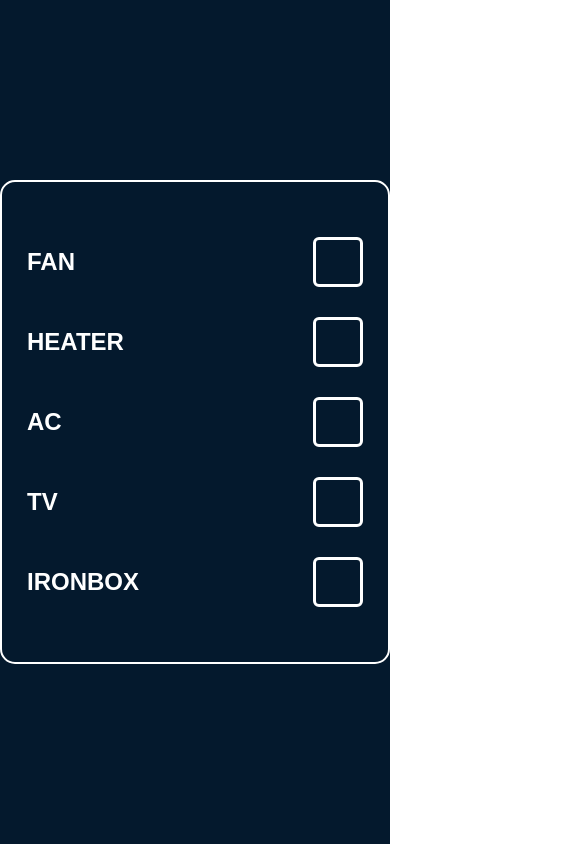
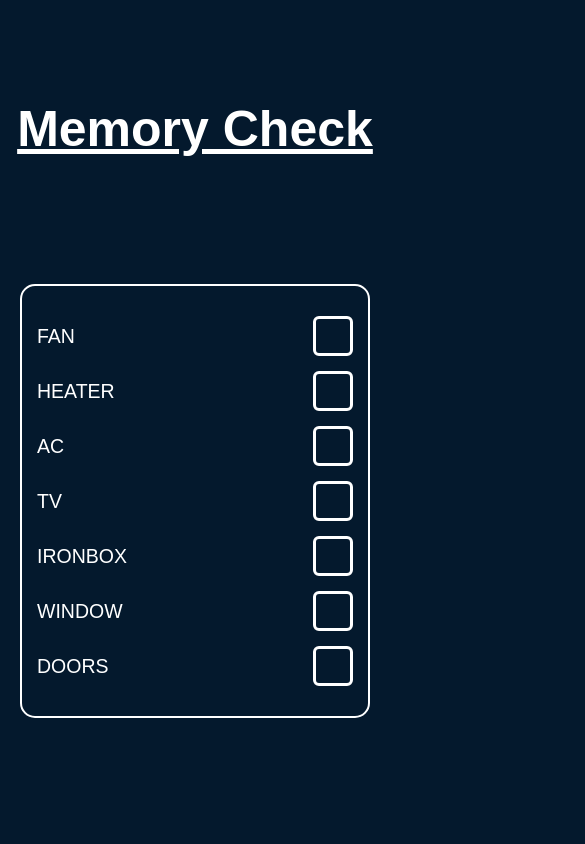
Before and after one commit to Gopuabhayan/mem_check, a plain HTML site: page app.html in a window 390 px wide. Shown: the top 844 px of the page, 585 px wide, since content can reach past the window. Drawn offline with Linux system fonts and the light colour scheme.

Commit message:
make responsive

```diff
--- a/index.html
+++ b/app.html
@@ -11,17 +11,32 @@
             font-family: 'Poppins', sans-serif;
             box-sizing: border-box;
         }
-        .app {
+        body {
+            min-height: 100vh;
             width: 100%;
-            height: 100vh;
             background: #04192d;
             color: #fff;
             display: flex;
+            flex-direction: column;
+            align-items: center;
+        }
+        .heading {
+            margin-top: 100px;
+            font-size: 50px;
+            text-align: center;
+            color: #fff;
+        }
+        .app {
+            display: flex;
             align-items: center;
             justify-content: center;
+            width: 100%;
+            flex: 1;
+            padding: 20px;
         }
         .container {
-            width: 450px;
+            width: 100%;
+            max-width: 450px;
             padding: 25px;
             border: 2px solid #fff;
             border-radius: 15px;
@@ -30,8 +45,8 @@
             display: flex;
             align-items: center;
             justify-content: space-between;
-            margin: 30px 0;
-            font-size: 24px;
+            margin: 20px 0;
+            font-size: clamp(18px, 5vw, 24px);
         }
         label {
             position: relative;
@@ -66,22 +81,55 @@
             transform: rotate(45deg);
             opacity: 1;
         }
-        input :checked1~span::after{
-          width: 20px;
-          height: 40px;
-          opacity: 1;
+
+        /* Remove invalid selector */
+        /* input :checked1~span::after was incorrect and has been removed */
+
+        /* Media Queries */
+        @media screen and (max-width: 480px) {
+            .container {
+                padding: 15px;
+            }
+            .row {
+                margin: 15px 0;
+            }
+            label {
+                width: 40px;
+                height: 40px;
+            }
+            input:checked + span::after {
+                left: 12px;
+                bottom: 4px;
+                width: 12px;
+                height: 24px;
+                border-width: 0 5px 5px 0;
+            }
         }
-        .heading{
-            position: absolute;
-            top: 100px;
-            left: 800px;
-            font-size: 50px;
-            color: #fff;
+
+        @media screen and (max-width: 320px) {
+            .container {
+                padding: 10px;
+            }
+            .row {
+                margin: 10px 0;
+            }
+            label {
+                width: 35px;
+                height: 35px;
+            }
+            input:checked + span::after {
+                left: 10px;
+                bottom: 3px;
+                width: 10px;
+                height: 20px;
+                border-width: 0 4px 4px 0;
+            }
         }
+
     </style>
 </head>
 <body>
-   <h1 class="heading"><u>Memory Check</u><h1>
+    <h1 class="heading"><u>Memory Check</u></h1>
     <div class="app">
         <div class="container">
             <div class="row">
@@ -119,13 +167,25 @@
                     <span></span>
                 </label>
             </div>
-
+            <div class="row">
+                <p>WINDOW</p>
+                <label>
+                    <input type="checkbox">
+                    <span></span>
+                </label>
+            </div>
+            <div class="row">
+                <p>DOORS</p>
+                <label>
+                    <input type="checkbox">
+                    <span></span>
+                </label>
+            </div>
         </div>
     </div>
-</body>
 
 <script>
-    document.addEventListener("DOMContentLoaded", function () {
+        document.addEventListener("DOMContentLoaded", function () {
       const checkboxes = document.querySelectorAll("input[type='checkbox']");
 
       // Load saved states
@@ -134,13 +194,14 @@
         checkbox.checked = saved === "true";
       });
 
-      // Save states on change
+       // Save states on change
       checkboxes.forEach((checkbox, index) => {
         checkbox.addEventListener("change", () => {
           localStorage.setItem("checkbox-" + index, checkbox.checked);
         });
       });
     });
-  </script>
+</script>
 
+</body>
 </html>
```
